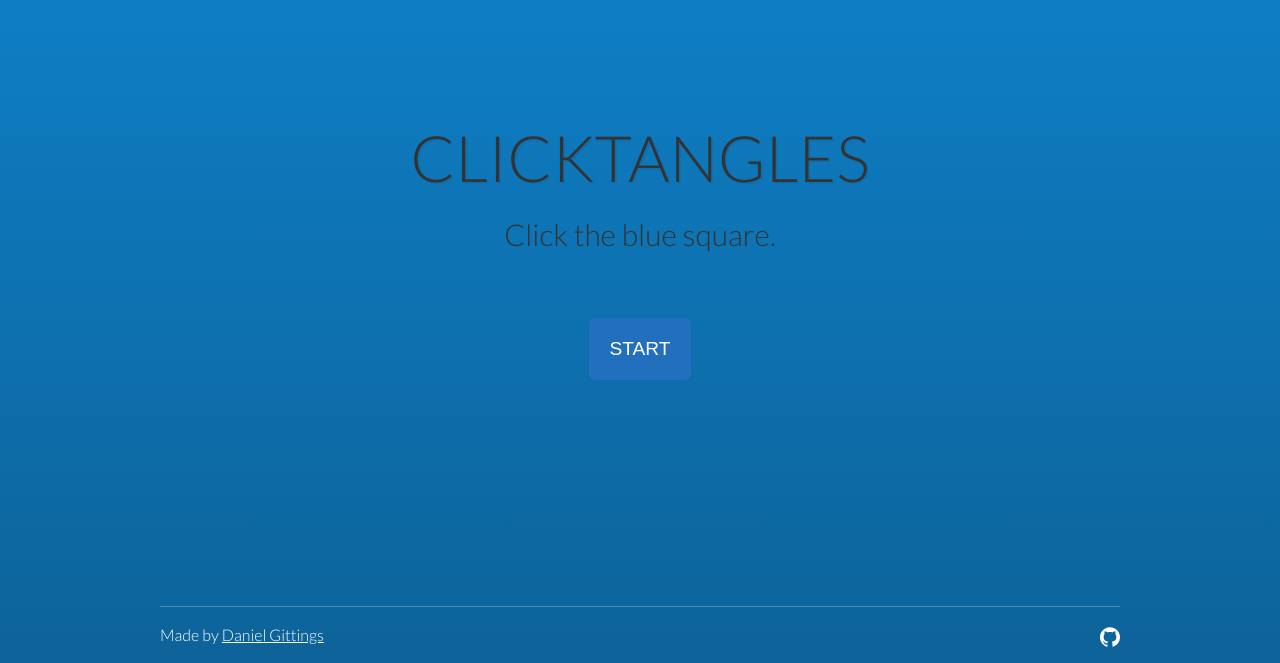
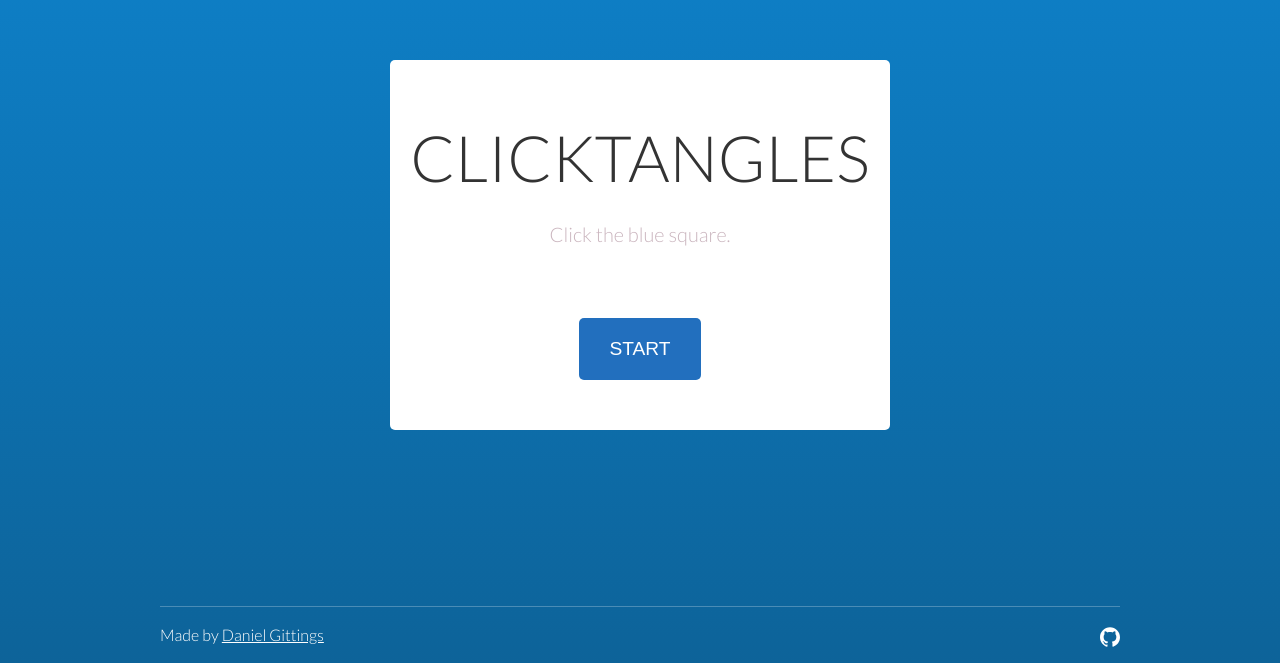
Before and after one commit to danielgittings/hitbox, a React (Create React App) app: page / in a window 1280 px wide. Shown: the part 137-800 px from the top of the page. Built offline with nearby package versions, Linux system fonts and the light colour scheme.

Commit message:
Further design tweaks@

```diff
--- a/src/components/GameTitle.js
+++ b/src/components/GameTitle.js
@@ -12,7 +12,7 @@ const MainTitle = styled.h1`
   margin: 0 0 0.5rem;
   /* color: ${props => props.theme.primaryText}; */
   color: #333;
-  text-shadow: 2px 2px rgba(0, 0, 0, 0.05);
+  /* text-shadow: 2px 2px rgba(0, 0, 0, 0.05); */
 
   ${media.tablet`
     font-size: 3rem;
--- a/src/components/HighScore.js
+++ b/src/components/HighScore.js
@@ -6,14 +6,17 @@ import Score from './Score';
 
 const StyledScoreContainer = styled.div`
   max-width: 400px;
-  margin: 0 auto;
+  margin: 0 auto 20px;
+  display: flex;
+  flex-direction: column;
+  align-items: center;
 `;
 
 const StyledHeading = styled.h3`
   color: #333;
   display: block;
   border-bottom: 2px solid white;
-  padding: 10px 0;
+  margin: 20px 0 10px;
 `;
 
 const HighScore = ({ scores }) => {
--- a/src/components/NewHighScore.js
+++ b/src/components/NewHighScore.js
@@ -4,12 +4,22 @@ import styled from 'styled-components';
 const StyledHighScore = styled.p`
   font-size: 1.5rem;
   margin: 1rem 0;
-  color: rebeccapurple;
+  color: ${props => props.theme.button};
   text-align: center;
 `;
 
 const HighScore = () => {
-  return <StyledHighScore>New high score!</StyledHighScore>;
+  return (
+    <StyledHighScore>
+      <span role="img" aria-label="Trophy">
+        🏆
+      </span>{' '}
+      New high score!{' '}
+      <span role="img" aria-label="Fire">
+        🔥
+      </span>
+    </StyledHighScore>
+  );
 };
 
 export default HighScore;
--- a/src/components/RecentScores.js
+++ b/src/components/RecentScores.js
@@ -7,19 +7,23 @@ import Score from './Score';
 const StyledScoreContainer = styled.div`
   max-width: 400px;
   margin: 0 auto;
+  display: flex;
+  flex-direction: column;
+  align-items: center;
 `;
 
 const StyledHeading = styled.h3`
   color: #333;
   display: block;
   border-bottom: 2px solid white;
-  padding: 10px 0;
+  margin: 20px 0 10px;
 `;
 
 const PreviousScores = ({ scores }) => {
   return (
     <StyledScoreContainer>
       <StyledHeading>Recent scores</StyledHeading>
+      <div>
         {scores
           .sort((a, b) => b.timestamp - a.timestamp)
           .slice(0, 5)
@@ -31,6 +35,7 @@ const PreviousScores = ({ scores }) => {
               time={score.timestamp}
             />
           ))}
+      </div>
     </StyledScoreContainer>
   );
 };
--- a/src/components/Score.js
+++ b/src/components/Score.js
@@ -26,6 +26,10 @@ const DEVICE_MAPPING = {
   desktop: DesktopIcon
 };
 
+const StyledTime = styled.span`
+  color: #333;
+`;
+
 const Score = ({ type, score, time }) => {
   const DeviceIcon = DEVICE_MAPPING[type];
 
@@ -44,11 +48,11 @@ const Score = ({ type, score, time }) => {
 
   return (
     <StyledScore>
-      <span>
+      {/* <span>
         <DeviceIcon />
-      </span>
+      </span> */}
       <StyledScoreNumber>{score}</StyledScoreNumber>
-      <span>{when} ago</span>
+      <StyledTime>{when} ago</StyledTime>
     </StyledScore>
   );
 };
--- a/src/components/Scores.js
+++ b/src/components/Scores.js
@@ -14,10 +14,16 @@ const StyledScores = styled.div`
   color: black;
 `;
 
+const StyledBackButton = styled.button`
+  background-color: transparent;
+  border: none;
+  cursor: pointer;
+`;
+
 const Scores = ({ scores, goBack }) => {
   return (
     <StyledScores>
-      <button onClick={goBack}>{'<- Go back'}</button>
+      <StyledBackButton onClick={goBack}>&larr; Back</StyledBackButton>
       <HighScore scores={scores} />
       <RecentScores scores={scores} />
     </StyledScores>
--- a/src/components/StartButton.js
+++ b/src/components/StartButton.js
@@ -12,26 +12,30 @@ const StartGameButton = styled.button`
   background-color: ${props => props.theme.button}
   color: ${props => props.theme.white};
   text-transform: uppercase;
-  padding: 20px;
+  padding: 20px 30px;
   cursor: pointer;
   font-size: 1.2rem;
   border-radius: 5px;
-  font-weight: 300;
+  font-weight: 400;
   transition: all 0.15s ease-in-out;
   /* border: 2px solid rgba(255, 255, 255, .4); */
 
   ${props =>
     props.secondary &&
     css`
-      background-color: yellowgreen;
-      color: white;
+      background-color: rgba(0, 0, 0, 0.15);
+      color: #535353;
       margin-top: 10px;
+
+      &:hover {
+        background-color: rgba(0, 0, 0, 0.2);
+      }
     `}
 
   &:hover,
   &:active,
   &:focus {
-    border: 2px solid rgba(255, 255, 255, 0.75);
+    /* border: 2px solid rgba(255, 255, 255, 0.75); */
     /* background-color: ${props => props.theme.buttonHover} */
   }
 `;
@@ -43,7 +47,8 @@ const StartButton = ({ func, buttonText, secondary }) => (
 );
 
 StartButton.propTypes = {
-  startGame: PropTypes.func.isRequired,
+  func: PropTypes.func.isRequired,
+  secondary: PropTypes.bool,
   buttonText: PropTypes.string.isRequired
 };
 
--- a/src/states/title/Title.js
+++ b/src/states/title/Title.js
@@ -8,23 +8,43 @@ import StartButton from '../../components/StartButton';
 import Centraliser from '../../components/Centraliser';
 import Footer from '../../components/Footer';
 
+import media from '../../utils/breakpoints';
+
 const SubHeading = styled.h3`
-  font-size: 30px;
+  font-size: 20px;
   margin: 0 0 4rem;
   /* color: ${props => props.theme.primaryText}; */
-  color: #333;
+  color: #cab5be;
   font-weight: 300;
   text-align: center;
   line-height: 2.5rem;
+`;
+
+const StyledSummary = styled.div`
+  background-color: white;
+  width: 100%;
+  max-width: 500px;
+  border-radius: 5px;
+  padding: 30px;
+  display: flex;
+  justify-content: center;
+  align-items: center;
+  flex-direction: column;
+
+  ${media.tablet`
+    padding: 50px;
+  `}
 `;
 
 const Title = ({ startGame }) => (
   <>
     <OneHundredVh minus={77}>
       <Centraliser>
-        <GameTitle title="CLICKTANGLES" primary />
-        <SubHeading>Click the blue square.</SubHeading>
-        <StartButton func={startGame} buttonText={'Start'} />
+        <StyledSummary>
+          <GameTitle title="CLICKTANGLES" primary />
+          <SubHeading>Click the blue square.</SubHeading>
+          <StartButton func={startGame} buttonText={'Start'} />
+        </StyledSummary>
       </Centraliser>
     </OneHundredVh>
     <Footer />
```
Lines whose indentation alone changed are shown as unchanged.
